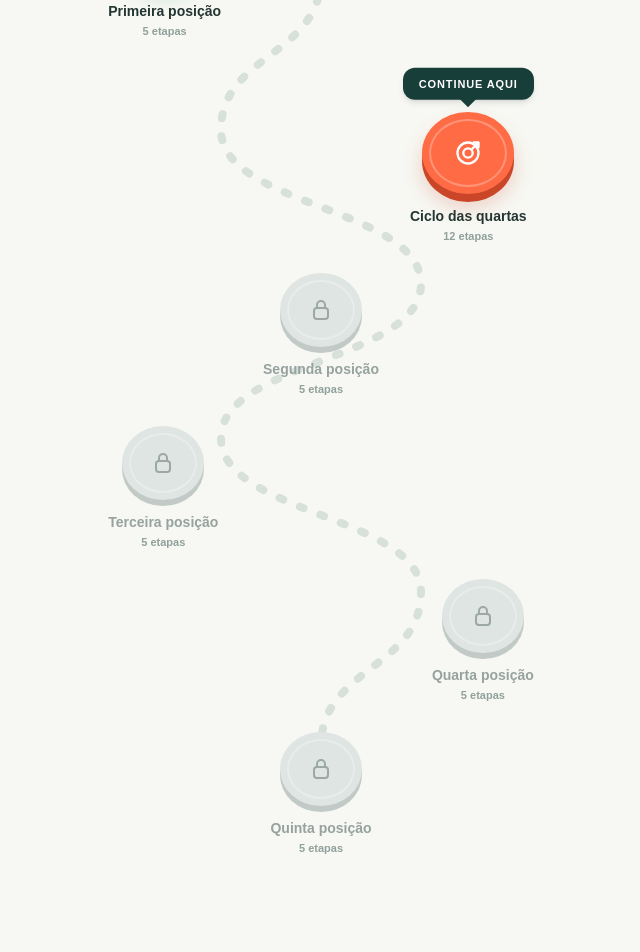
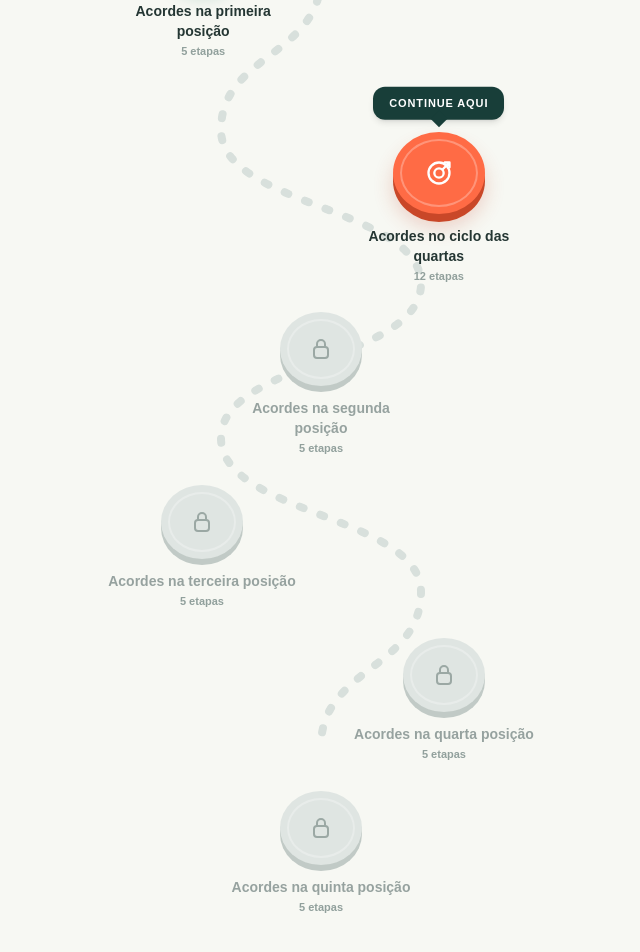
Before and after one commit to viniciuskrause/fretly, a React (Vite) app: page / in a window 1280 px wide. Shown: the part 532-1484 px from the top of the page, without its empty margins (319-959 px from the left). Built offline with nearby package versions, Linux system fonts and the light colour scheme.

Commit message:
Name path lessons 'Acordes na … posição', matching the exercise titles
Co-Authored-By: Claude Opus 5.5 <noreply@anthropic.com>

```diff
--- a/src/lessons.ts
+++ b/src/lessons.ts
@@ -17,7 +17,7 @@ export type Lesson = {
 export const lessons: Lesson[] = [
   {
     id: 1,
-    title: "Primeira posição",
+    title: "Acordes na primeira posição",
     exerciseTitle: "Acordes na primeira posição",
     subtitle: "As cinco formas abertas",
     type: "chord",
@@ -57,7 +57,7 @@ export const lessons: Lesson[] = [
   },
   {
     id: 7,
-    title: "Ciclo das quartas",
+    title: "Acordes no ciclo das quartas",
     exerciseTitle: "Acordes no ciclo das quartas",
     subtitle: "Aplique CAGED em 12 tons",
     type: "review",
@@ -139,7 +139,7 @@ export const lessons: Lesson[] = [
   },
   {
     id: 3,
-    title: "Segunda posição",
+    title: "Acordes na segunda posição",
     exerciseTitle: "Acordes na segunda posição",
     subtitle: "Conecte C com a forma de A",
     type: "chord",
@@ -179,7 +179,7 @@ export const lessons: Lesson[] = [
   },
   {
     id: 4,
-    title: "Terceira posição",
+    title: "Acordes na terceira posição",
     exerciseTitle: "Acordes na terceira posição",
     subtitle: "Avance pelo braço",
     type: "chord",
@@ -219,7 +219,7 @@ export const lessons: Lesson[] = [
   },
   {
     id: 5,
-    title: "Quarta posição",
+    title: "Acordes na quarta posição",
     exerciseTitle: "Acordes na quarta posição",
     subtitle: "Reconheça formas agudas",
     type: "chord",
@@ -259,7 +259,7 @@ export const lessons: Lesson[] = [
   },
   {
     id: 6,
-    title: "Quinta posição",
+    title: "Acordes na quinta posição",
     exerciseTitle: "Acordes na quinta posição",
     subtitle: "Complete o mapa CAGED",
     type: "chord",
```
